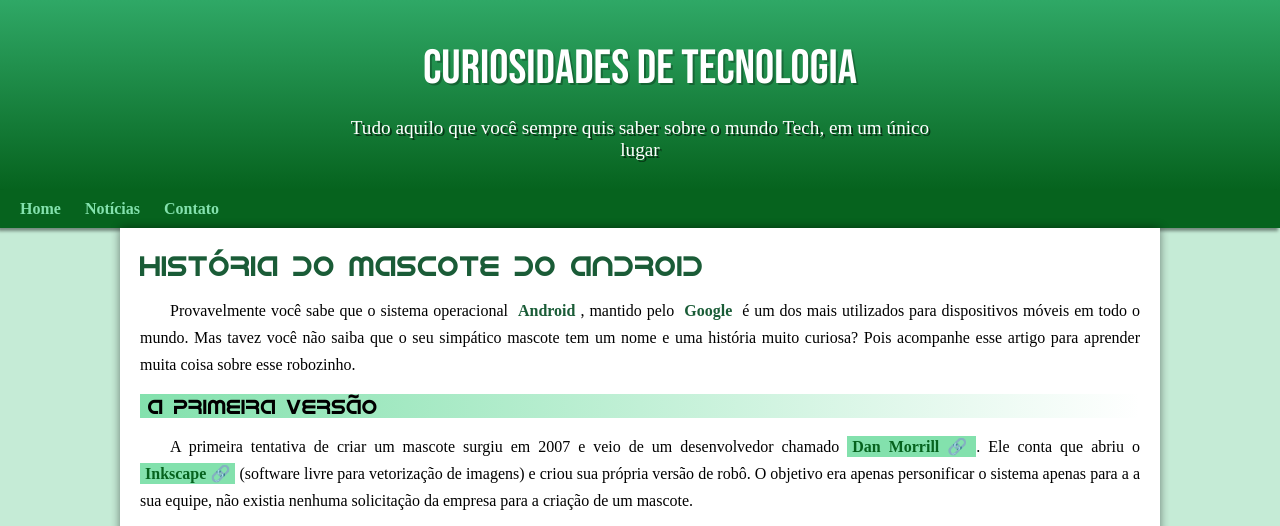
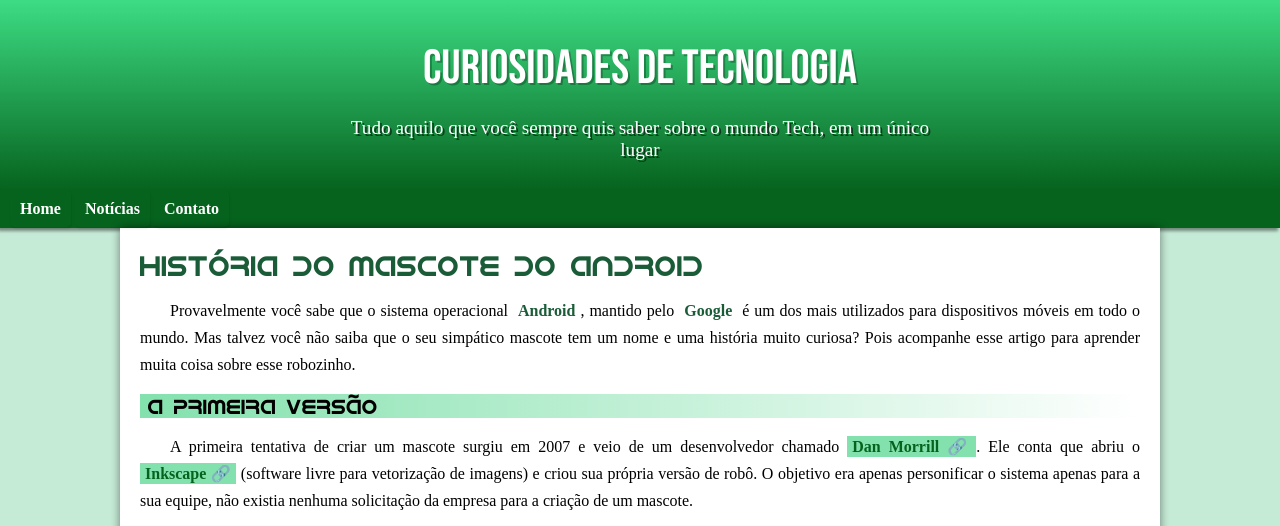
Before and after one commit to kaiocesar0/projeto-android, a plain HTML site: page index.html in a window 1280 px wide. Shown: the top 526 px of the page. Drawn offline with Linux system fonts and the light colour scheme.

Commit message:
correção
correção ortografica e atribuição de link do githb no no footer

```diff
--- a/index.html
+++ b/index.html
@@ -23,11 +23,11 @@
         <article>
             <h1>História do Mascote do Android</h1>
 
-            <p>Provavelmente você sabe que o sistema operacional <strong>Android</strong>, mantido pelo <strong>Google</strong> é um dos mais utilizados para dispositivos móveis em todo o mundo. Mas tavez você não saiba que o seu simpático mascote tem um nome e uma história muito curiosa? Pois acompanhe esse artigo para aprender muita coisa sobre esse robozinho.</p>
+            <p>Provavelmente você sabe que o sistema operacional <strong>Android</strong>, mantido pelo <strong>Google</strong> é um dos mais utilizados para dispositivos móveis em todo o mundo. Mas talvez você não saiba que o seu simpático mascote tem um nome e uma história muito curiosa? Pois acompanhe esse artigo para aprender muita coisa sobre esse robozinho.</p>
 
             <h2>A primeira versão</h2>
 
-            <p>A primeira tentativa de criar um mascote surgiu em 2007 e veio de um desenvolvedor chamado <a class="externo" href="https://androidcommunity.com/dan-morrill-shows-us-the-android-mascot-that-almost-was-20130103/" target="_blank">Dan Morrill</a>. Ele conta que abriu o <a class="externo" href="https://inkscape.org/pt-br/" target="_blank">Inkscape</a> (software livre para vetorização de imagens) e criou sua própria versão de robô. O objetivo era apenas personificar o sistema apenas para a a sua equipe, não existia nenhuma solicitação da empresa para a criação de um mascote.</p>
+            <p>A primeira tentativa de criar um mascote surgiu em 2007 e veio de um desenvolvedor chamado <a class="externo" href="https://androidcommunity.com/dan-morrill-shows-us-the-android-mascot-that-almost-was-20130103/" target="_blank">Dan Morrill</a>. Ele conta que abriu o <a class="externo" href="https://inkscape.org/pt-br/" target="_blank">Inkscape</a> (software livre para vetorização de imagens) e criou sua própria versão de robô. O objetivo era apenas personificar o sistema apenas para a sua equipe, não existia nenhuma solicitação da empresa para a criação de um mascote.</p>
 
             <picture>
                 <source media="(max-width: 600px)" srcset="imagens/dan-droids-pq.png">
@@ -84,7 +84,7 @@
         </article>
     </main>
     <footer>
-             <p>Site criado por <a href="https://www.instagram.com/kai0.cesar/" target="_blank">Cesar</a> para o CursoemVideo.</p>
+             <p>Site criado por <a href="https://github.com/kaiocesar0" target="_blank">Cesar</a> para o CursoemVideo.</p>
     </footer>
 </body>
 </html>
--- a/style/style.css
+++ b/style/style.css
@@ -28,7 +28,7 @@ a.externo::after {
     content: '\00a0\🔗';
 }
 header {
-    background-image: linear-gradient(to bottom, var(--cor3), var(--cor5));
+    background-image: linear-gradient(to bottom, var(--cor2), var(--cor5) );
     min-height: 150px;
     text-align: center;
     padding-top: 40px;
@@ -59,12 +59,13 @@ nav{
     box-shadow: -2px 3px 3px #0000006b;
 }
 nav > a {
-    color: var(--cor1);
+    color: #ffffff;
     padding: 10px;
     text-decoration: none;
     font-weight: bold;
     border-radius: 5px;
     transition-duration: 0.3s;
+    box-shadow: 1px 2px 2px #00000014;
     }
 nav > a:hover {
     background-color: var(--cor3);
```
